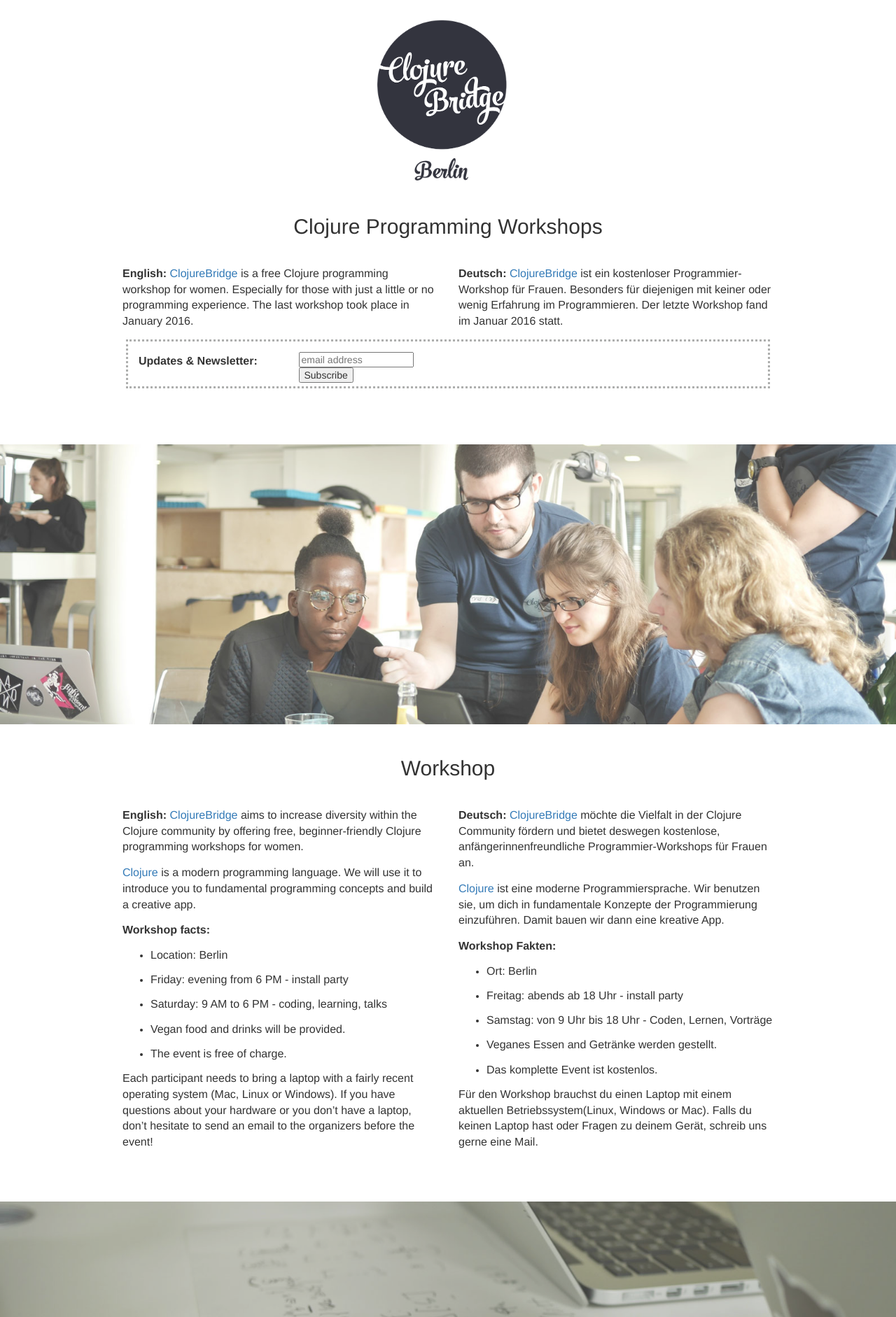
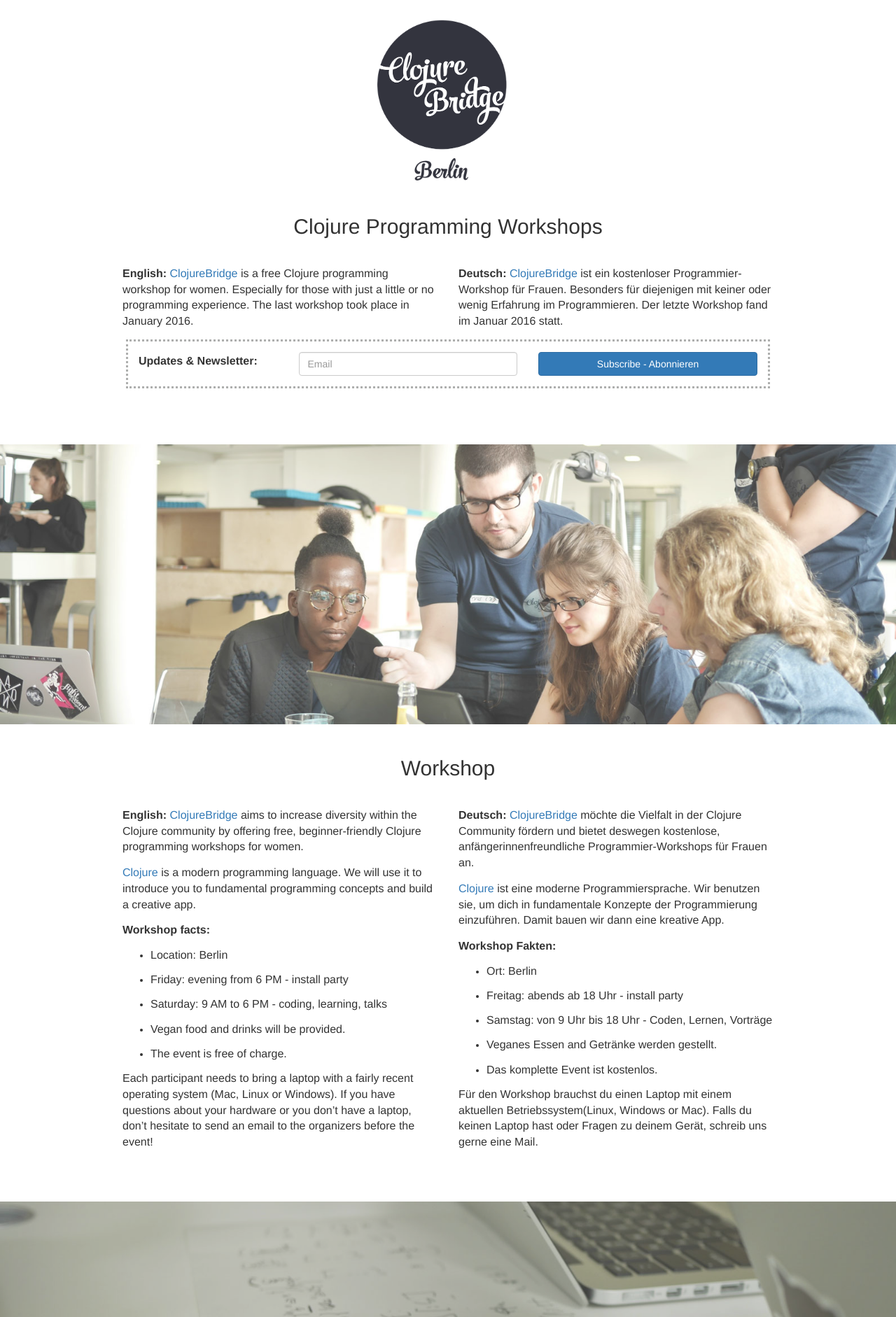
Before and after one commit to clojurebridge-berlin/clojurebridge-berlin.github.io, a Jekyll site: the page built from index.html, in a window 1280 px wide. Shown: the top 1882 px of the page at 70% size. Built offline with Jekyll 4.4.1, drawn with Linux system fonts in a browser that asks for light colours; comment, search, counter and statistics services are not loaded.

Commit message:
Clean up MailChimp template - take out link to MailChimp css - use bootstrap css for form and button - delete css comments

```diff
--- a/_includes/announcement_list_signup_form_slim.html
+++ b/_includes/announcement_list_signup_form_slim.html
@@ -1,20 +1,21 @@
 <!-- Begin MailChimp Signup Form -->
-<link href="//cdn-images.mailchimp.com/embedcode/slim-081711.css" rel="stylesheet" type="text/css">
-<style type="text/css">
-	#mc_embed_signup{background:#fff; clear:left; font:14px Helvetica,Arial,sans-serif; }
-	/* Add your own MailChimp form style overrides in your site stylesheet or in this style block.
-	   We recommend moving this block and the preceding CSS link to the HEAD of your HTML file. */
-</style>
-<div id="mc_embed_signup">
-<form action="//github.us12.list-manage.com/subscribe/post?u=d788f0653a3e56a367e673beb&amp;id=253a66d08d" method="post" id="mc-embedded-subscribe-form" name="mc-embedded-subscribe-form" class="validate" target="_blank" novalidate>
+<div class="row">
+  <form action="//github.us12.list-manage.com/subscribe/post?u=d788f0653a3e56a367e673beb&amp;id=253a66d08d" method="post" id="mc-embedded-subscribe-form" name="mc-embedded-subscribe-form" class="validate" target="_blank" novalidate>
     <div id="mc_embed_signup_scroll">
-	<!-- <label for="mce-EMAIL">Subscribe to our announcement list</label> -->
-	<Input type="email" value="" name="EMAIL" class="email" id="mce-EMAIL" placeholder="email address" required>
-    <!-- real people should not fill this in and expect good things - do not remove this or risk form bot signups-->
-    <div style="position: absolute; left: -5000px;" aria-hidden="true"><input type="text" name="b_d788f0653a3e56a367e673beb_253a66d08d" tabindex="-1" value=""></div>
-    <div class="clear"><input type="submit" value="Subscribe" name="subscribe" id="mc-embedded-subscribe" class="button"></div>
+      <!-- <label for="mce-EMAIL">Subscribe to our announcement list</label> -->
+      <div class="col-md-6">
+      <Input type="email" value="" name="EMAIL" class="email form-control" id="mce-EMAIL" placeholder="Email" required>
+      <!-- real people should not fill this in and expect good things - do not remove this or risk form bot signups-->
+      </div>
+      <div style="position: absolute; left: -5000px;" aria-hidden="true">
+        <input type="text" name="b_d788f0653a3e56a367e673beb_253a66d08d" tabindex="-1" value="">
+      </div>
+      <div class="col-md-6">
+        <div class="clear">
+          <input type="submit" value="Subscribe - Abonnieren" name="subscribe" id="mc-embedded-subscribe" class="btn btn-primary">
+        </div>
+      </div>
     </div>
-</form>
+  </form>
 </div>
-
 <!--End mc_embed_signup-->
```
